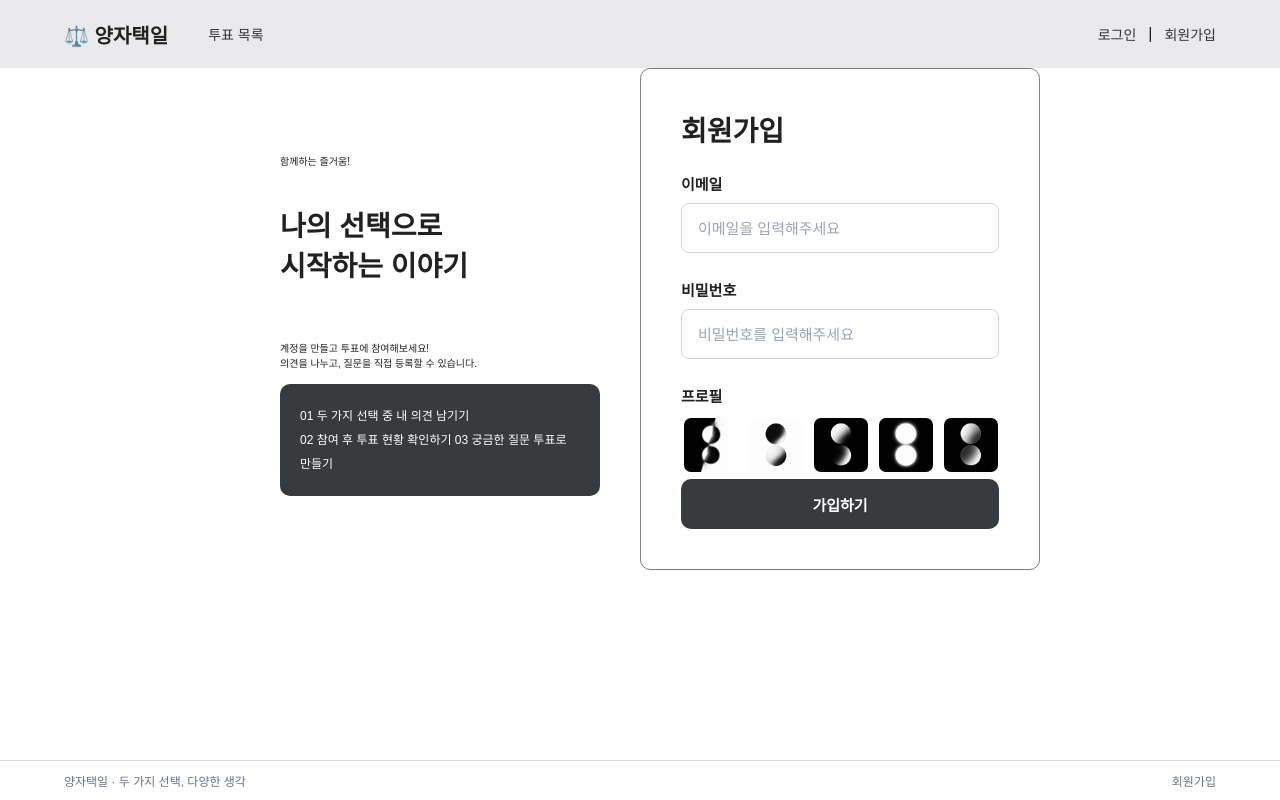
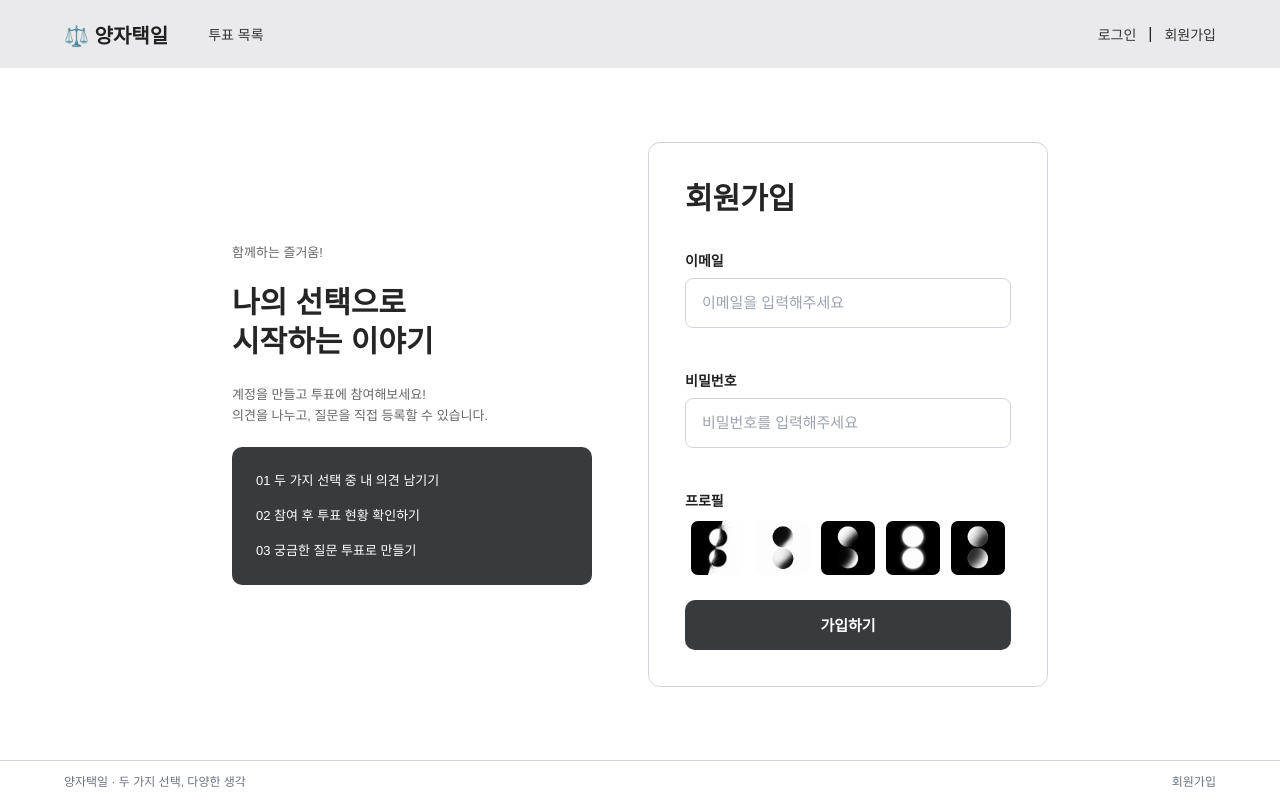
Before and after one commit to aranparrk/either-or, a React (Vite) app in the folder frontend/: page /signup in a window 1280 px wide. Built offline with nearby package versions, Linux system fonts and the light colour scheme.

Commit message:
[STYLE] 회원가입 디자인 수정

```diff
--- a/frontend/src/layouts/MainLayout.jsx
+++ b/frontend/src/layouts/MainLayout.jsx
@@ -10,6 +10,8 @@ const Container = styled.div`
 `;
 
 const Main = styled.main`
+  display: flex;
+  flex-direction: column;
   flex: 1;
 `;
 
--- a/frontend/src/pages/SignUp.jsx
+++ b/frontend/src/pages/SignUp.jsx
@@ -6,13 +6,12 @@ import Button from "../components/common/Button.jsx";
 import Input from "../components/common/Input.jsx";
 import ProfileChoice from "../components/common/ProfileChoice.jsx";
 
-// 이메일: 공백·@ 없는 문자 + @ + 도메인 + . + 2자 이상 최상위 도메인
+// 이메일 형식 검증
 const EMAIL_REGEX = /^[^\s@]+@[^\s@]+\.[^\s@]{2,}$/;
 
-// 비밀번호: 8~20자, 영문 + 숫자 + 특수문자(!@#$%^&*) 각 1개 이상
+// 비밀번호: 8~20자, 영문 + 숫자 + 특수문자
 const PWD_REGEX =
   /^(?=.*[A-Za-z])(?=.*\d)(?=.*[!@#$%^&*])[A-Za-z\d!@#$%^&*]{8,20}$/;
-
 
 const Container = styled.div`
   display: flex;
@@ -21,72 +20,98 @@ const Container = styled.div`
   flex: 1;
   justify-content: center;
   align-items: center;
+  gap: 56px;
+  padding: 48px 24px;
+
+  @media (max-width: 820px) {
+    flex-direction: column;
+    gap: 32px;
+  }
 `;
 
 const Form1 = styled.div`
   width: 100%;
-  max-width: 400px;
+  max-width: 360px;
+  box-sizing: border-box;
   display: flex;
   flex-direction: column;
-  padding: 40px;
-  gap: 4px;
   align-items: flex-start;
+
+  > p {
+    margin-bottom: 20px;
+  }
 `;
 
 const Form2 = styled.form`
   width: 100%;
   max-width: 400px;
+  box-sizing: border-box;
   display: flex;
   flex-direction: column;
-  border: 1px solid gray;
-  border-radius: 10px;
-  padding: 40px;
-  gap: 4px;
-  align-items: flex-start;
+  padding: 36px;
+  gap: 8px;
+  border: 1px solid #d1d5db;
+  border-radius: 12px;
+  background-color: white;
+
+  > label:not(:first-of-type) {
+    margin-top: 12px;
+  }
+
+  button {
+    width: 100%;
+    margin-top: 14px;
+  }
 `;
 
 const Title = styled.h1`
-  margin: 0 0 20px;
-  font-size: 28px;
-  font-weight: bold;
+  margin: 0 0 24px;
+  font-size: 30px;
+  font-weight: 700;
+  line-height: 1.3;
+  color: #252525;
 `;
 
 const Label = styled.label`
-  margin: 0 0 5px;
-  font-size: 15px;
-  font-weight: bold;
+  margin: 0;
+  font-size: 14px;
+  font-weight: 600;
 `;
 
 const Caption1 = styled.p`
-  font-size: 10px;
+  margin: 0;
+  font-size: 13px;
+  line-height: 1.6;
+  color: #666;
 `;
 
 const Caption2 = styled.div`
+  display: flex;
+  flex-direction: column;
   width: 100%;
-  padding: 20px;
-  background-color: rgb(55, 59, 62);
+  box-sizing: border-box;
+  padding: 24px;
+  gap: 14px;
+  background-color: #373b3e;
   border-radius: 10px;
   color: white;
-  font-size: 12px;
-  line-height: 2;
+  font-size: 13px;
+  line-height: 1.6;
 `;
 
-// 입력창 + 메시지를 한 묶음으로
 const Field = styled.div`
   display: flex;
   flex-direction: column;
   width: 100%;
 `;
 
-// 입력창 오른쪽 하단 메시지. 높이를 고정해 메시지가 생겨도 레이아웃이 흔들리지 않음
 const Message = styled.p`
-  margin: 4px 8px 0;
+  margin: 4px 0 0;
   min-height: 18px;
   text-align: right;
   font-size: 12px;
   color: ${({ $valid }) => ($valid ? "#2e9e4f" : "#e5484d")};
 `;
-
 
 const SignUp = () => {
   const [inputEmail, setInputEmail] = useState("");
@@ -96,14 +121,17 @@ const SignUp = () => {
 
   const nav = useNavigate();
 
-  const isEmail = EMAIL_REGEX.test(inputEmail)
-  const isPwd = PWD_REGEX.test(inputPwd)
-  const isProfileId = inputProfileId >= 1 && inputProfileId <= 5
+  const isEmail = EMAIL_REGEX.test(inputEmail);
+  const isPwd = PWD_REGEX.test(inputPwd);
+  const isProfileId = inputProfileId >= 1 && inputProfileId <= 5;
 
-  const selectProfile = (profileId) => {setInputProfileId(profileId)};
+  const selectProfile = (profileId) => {
+    setInputProfileId(profileId);
+  };
 
   useEffect(() => {
     let ignore = false;
+
     if (!isEmail) {
       return () => {
         ignore = true;
@@ -113,12 +141,14 @@ const SignUp = () => {
     const timer = setTimeout(async () => {
       try {
         if (ignore) return;
-        setEmailStatus("checking")
+        setEmailStatus("checking");
+
         const res = await AxiosApi.memberExist(inputEmail);
         if (ignore) return;
+
         setEmailStatus(res.data === true ? "duplicate" : "available");
       } catch (error) {
-        console.error("이메일 중복 확인 실패 ", error)
+        console.error("이메일 중복 확인 실패 ", error);
         if (!ignore) setEmailStatus("error");
       }
     }, 500);
@@ -129,15 +159,13 @@ const SignUp = () => {
     };
   }, [inputEmail, isEmail]);
 
-  // 형식 OK + 중복 아님 이어야 최종 통과
   const isEmailOk = isEmail && emailStatus === "available";
   const isAllValid = isEmailOk && isPwd && isProfileId;
 
-
-  // 이메일 메시지 문구
   const getEmailMessage = () => {
     if (!inputEmail) return "";
     if (!isEmail) return "이메일 형식이 올바르지 않습니다.";
+
     switch (emailStatus) {
       case "checking":
         return "중복 확인 중...";
@@ -159,12 +187,14 @@ const SignUp = () => {
     const response = await AxiosApi.memberSignup(
       inputEmail,
       inputPwd,
-      inputProfileId,
+      inputProfileId
     );
+
     console.log(response.data);
+
     if (response.data === true) {
-      alert(`회원가입이 완료되었습니다.`);
-      nav("/", { replace: true }); // 로그인 페이지 경로에 맞게 수정
+      alert("회원가입이 완료되었습니다.");
+      nav("/", { replace: true });
     } else {
       alert("회원 가입이 실패 했습니다.");
     }
@@ -174,20 +204,28 @@ const SignUp = () => {
     <Container>
       <Form1>
         <Caption1>함께하는 즐거움!</Caption1>
-        <br/>
-        <Title>나의 선택으로
-          <br/>시작하는 이야기</Title>
-        <br/>
-        <Caption1>계정을 만들고 투표에 참여해보세요!
-          <br/>의견을 나누고, 질문을 직접 등록할 수 있습니다.</Caption1>
-        <Caption2>01 두 가지 선택 중 내 의견 남기기<br/>
-        02 참여 후 투표 현황 확인하기
-        03 궁금한 질문 투표로 만들기</Caption2>
 
+        <Title>
+          나의 선택으로
+          <br />
+          시작하는 이야기
+        </Title>
+
+        <Caption1>
+          계정을 만들고 투표에 참여해보세요!
+          <br />
+          의견을 나누고, 질문을 직접 등록할 수 있습니다.
+        </Caption1>
+
+        <Caption2>
+          <div>01 두 가지 선택 중 내 의견 남기기</div>
+          <div>02 참여 후 투표 현황 확인하기</div>
+          <div>03 궁금한 질문 투표로 만들기</div>
+        </Caption2>
       </Form1>
+
       <Form2 onSubmit={onSubmit}>
         <Title>회원가입</Title>
-
 
         <Label>이메일</Label>
         <Field>
@@ -217,15 +255,11 @@ const SignUp = () => {
         </Field>
 
         <Label>프로필</Label>
-        <ProfileChoice
-            onSelect={selectProfile}
-            selectedId={inputProfileId}
-        />
+        <ProfileChoice onSelect={selectProfile} selectedId={inputProfileId} />
 
         <Button type="submit" enabled={isAllValid}>
           가입하기
         </Button>
-
       </Form2>
     </Container>
   );
```
Lines whose indentation alone changed are shown as unchanged.
